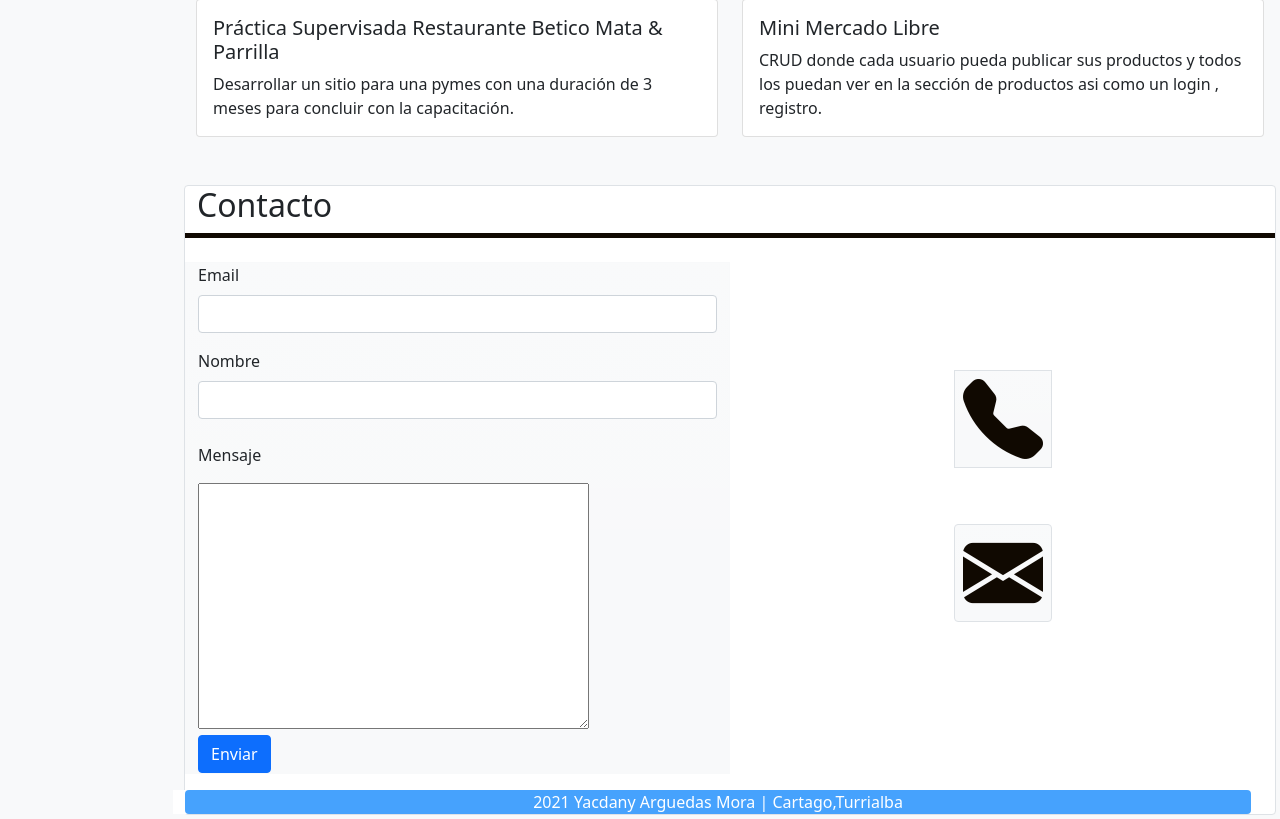
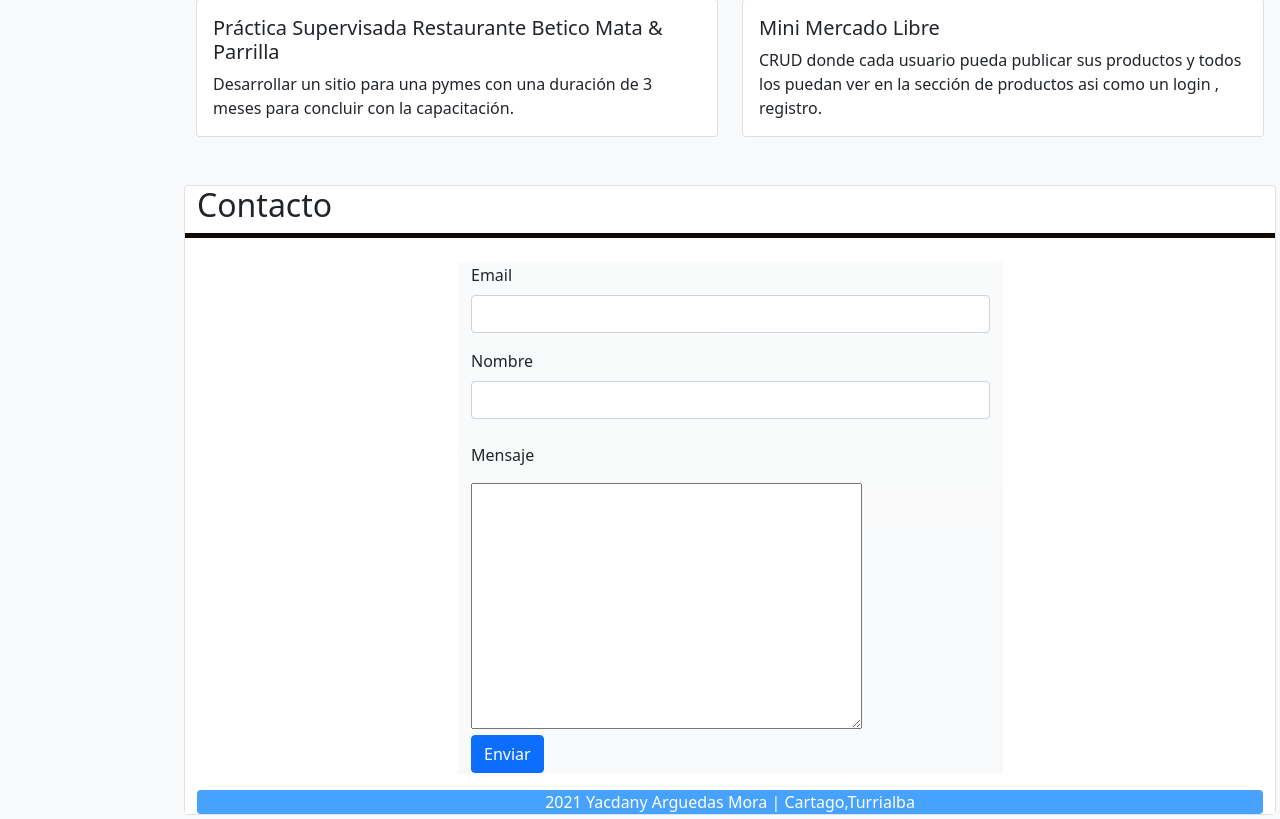
Before and after one commit to yacdanyCR/portafolio, a PHP site: page / in a window 1280 px wide. Shown: the part 1050-1869 px from the top of the page. Run offline with PHP 8.4, Linux system fonts and the light colour scheme.

Commit message:
quitando logos de contacto

```diff
--- a/index.php
+++ b/index.php
@@ -237,7 +237,7 @@
 
             </div>
 
-            <div class="row mt-5 d-flex bg-white bg-gradient border rounded">
+            <div class="row mt-5 d-flex bg-white bg-gradient border rounded d-flex justify-content-center">
                 <h2>Contacto</h2>
                 <div class="nueva_seccion">
                 </div>
@@ -261,7 +261,7 @@
                         <button type="submit" class="btn btn-primary btn-md" name="enviaremail">Enviar</button>
                     </form>
                 </div>
-                <div class="col-md-6 d-flex justify-content-center mt-4 info_contacto">
+               <!-- <div class="col-md-6 d-flex justify-content-center mt-4 info_contacto">
                     <div class="d-flex align-items-start flex-column">
                         <div class="mt-5 mb-2 p-2 bg-light bg-gradient border rounded-0" data-aos="flip-down" data-aos-duration="1500"><a href="tel:+50689498924"><i class="bi bi-telephone-fill"></i></a>
                         </div>
@@ -271,7 +271,7 @@
                     </div>
                     <br>
                     <a name="contacto"></a>
-                </div>
+                </div>-->
                 <div class="row">
                     <div class="col-md-3">
                         <?php
```
